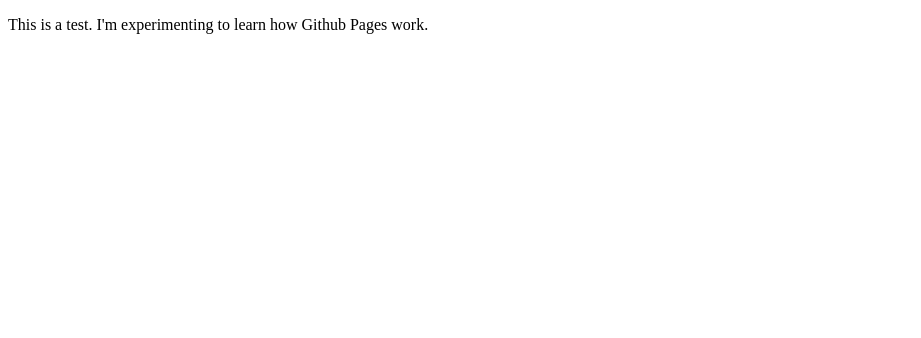
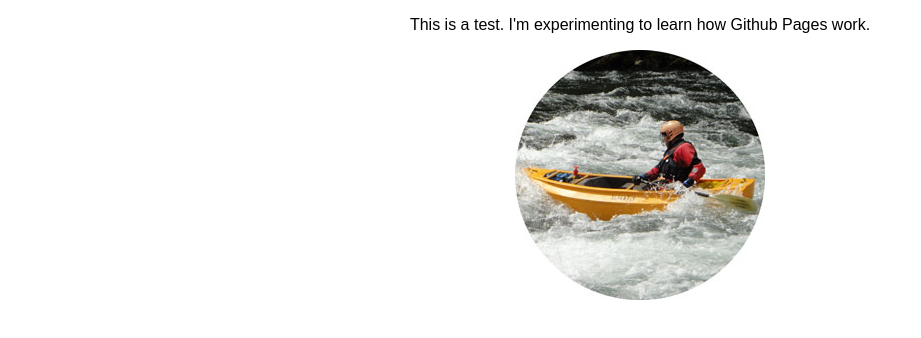
Before and after one commit to instantMash/2016-Ballot, a plain HTML site: page index.html in a window 1280 px wide. Shown: the whole page, without its empty margins (0-921 px from the left). Drawn offline with Linux system fonts and the light colour scheme.

Commit message:
Add files via upload

```diff
--- a/index.html
+++ b/index.html
@@ -5,8 +5,10 @@
   <meta name="viewport" content="width=device-width, initial-scale=1.0">
   <meta http-equiv="X-UA-Compatible" content="ie=edge">
   <title>2016 Ballot</title>
+  <link href="styles/styles.css" rel="stylesheet">
 </head>
 <body>
   <p>This is a test. I'm experimenting to learn how Github Pages work.</p>
+  <img src="images/alan.jpg" alt="whitewater canoe"/>
 </body>
 </html>
--- /dev/null
+++ b/styles/styles.css
@@ -0,0 +1,7 @@
+body {
+  text-align: center;
+}
+
+p {
+  font-family: sans-serif;
+}
```
Also changed, not shown: images/alan.jpg (added).
